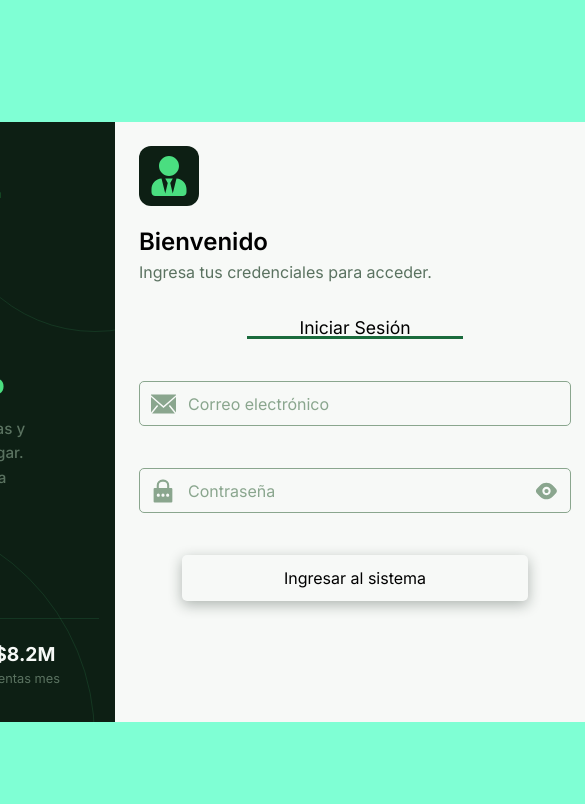
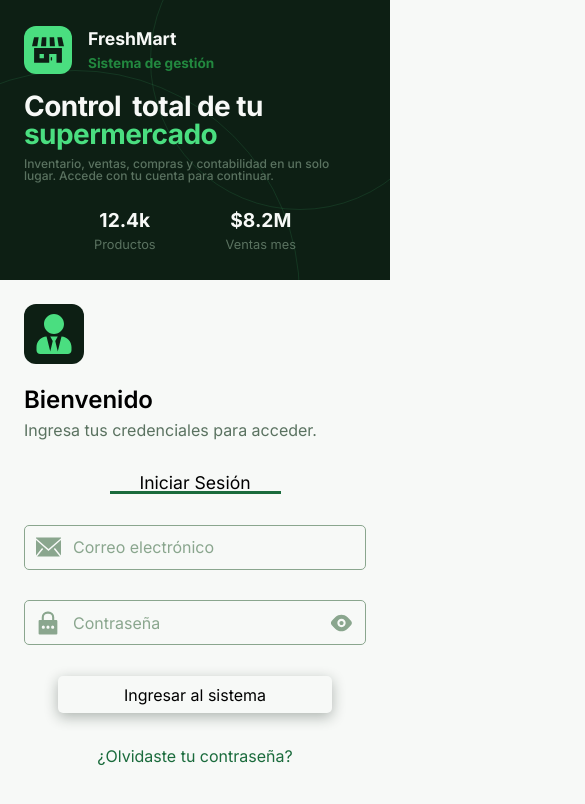
Before and after one commit to JuanPabloLeonF/frontend-supermarket-inventory, a React (Vite) app: page / in a window 390 px wide. Shown: the top 804 px of the page, 585 px wide, since content can reach past the window. Built offline with nearby package versions, Linux system fonts and the light colour scheme.

Commit message:
haciendo rsponsive para dispositivos mobiles el login

```diff
--- a/src/index.css
+++ b/src/index.css
@@ -51,9 +51,10 @@
 
   /* Tamaño de ancho y alto */
   --max-width-dvw: 100dvw;
-  --min-height-dvh: 100dvh;
+  --max-height-dvh: 100dvh;
   --max-width: 1280px;
-  --min-width: 768px;
+  --medium-width: 768px;
+  --min-witdth: 365px;
 }
 
 /* ==========================================================================
@@ -74,8 +75,9 @@ html {
 
 body {
   /* Uso de viewport dinámico para móviles */
-  max-width: var(--max-width-dvw);
-  min-height: var(--min-height-dvw);
+  width: var(--max-width-dvw);
+  max-width: var(--max-width);
+  height: auto;
   background-color: var(--surface);
   color: var(--color-text);
 }
@@ -110,9 +112,10 @@ a {
 
 /* Contenedor principal de React */
 #root {
-  max-width: var(--max-width-dvw);
-  min-height: var(--min-height-dvw);
+  width: inherit;
+  height: inherit;
   display: flex;
   flex-direction: column;
   align-items: center;
+  justify-content: center;
 }
--- a/src/presentation/components/login/Login.css
+++ b/src/presentation/components/login/Login.css
@@ -6,3 +6,13 @@
     justify-content: start;
     align-items: start;
 }
+
+@media (width < 768px ) {
+    .main-login {
+        width: var(--max-width-dvw);
+        height: auto;
+        flex-direction: column;
+        justify-content: center;
+        align-items: center;
+    }
+}
--- a/src/presentation/components/login/section-formulary/SectionFormularyLogin.css
+++ b/src/presentation/components/login/section-formulary/SectionFormularyLogin.css
@@ -2,7 +2,7 @@
   background-color: var(--surface);
   width: 60%;
   height: 100%;
-    padding: 3%;
+  padding: 1.5rem;
 }
 
 .info-formulary-login__header {
@@ -17,7 +17,7 @@
 
 .info-formulary-login__logo-wrapper {
   background-color: var(--green-deep);
-    width: 60px;
+  width: clamp(38px, 90%, 60px);
   height: auto;
   padding: 10px;
   border-radius: 12px;
@@ -55,7 +55,9 @@
   font-size: 1.1rem;
   color: var(--color-text);
   background-color: transparent;
-    transition: border-color 0.25s ease, color 0.25s ease;
+  transition:
+    border-color 0.25s ease,
+    color 0.25s ease;
 }
 
 .info-formulary-login__login-wrapper > span:hover {
@@ -136,7 +138,9 @@
   color: var(--text-light);
   padding: 0 4px;
   background-color: transparent;
-    transition: transform 0.25s ease, color 0.25s ease;
+  transition:
+    transform 0.25s ease,
+    color 0.25s ease;
 }
 
 .input-container:focus-within .icon-wrapper-1,
@@ -162,13 +166,48 @@
   background-color: transparent;
   border: none;
   border-radius: 5px;
-    box-shadow:  0 4px 14px var(--overlay-dark);
+  box-shadow: 0 4px 14px var(--overlay-dark);
   width: 80%;
   height: 15%;
   cursor: pointer;
-    transition: box-shadow 0.25s ease, color 0.25s ease;
+  transition:
+    box-shadow 0.25s ease,
+    color 0.25s ease;
 }
 
 .formulary-login > form > button:hover {
   color: var(--green-mid);
 }
+
+.info-formulary-login_footer {
+  width: 100%;
+  height: auto;
+  display: flex;
+  justify-content: center;
+  align-items: center;
+}
+
+.info-formulary-login_footer > a {
+  color: var(--green-mid);
+  cursor: pointer;
+}
+
+.info-formulary-login_footer > a:hover {
+  color: var(--green-light);
+}
+
+@media (width < 768px) {
+  .info-formulary-login {
+    width: 100%;
+    height: auto;
+  }
+
+  .info-formulary-login__header {
+    height: 190px;
+  }
+
+  .formulary-login {
+    width: 100%;
+    height: 250px;
+  }
+}
--- a/src/presentation/components/login/section-formulary/SectionFormularyLogin.tsx
+++ b/src/presentation/components/login/section-formulary/SectionFormularyLogin.tsx
@@ -1,32 +1,21 @@
-import { useState } from "react";
+import "./SectionFormularyLogin.css";
+
 import { SvgEmail } from "../../utils/svg-components/SvgEmail";
 import { SvgEyeOpen } from "../../utils/svg-components/SvgEyeOpen";
 import { SvgEyeClosed } from "../../utils/svg-components/SvgEyeClosed";
 import { SvgPasswordLock } from "../../utils/svg-components/SvgPasswordLock";
 import { SvgUserEmployee } from "../../utils/svg-components/SvgUserEmployee";
-import "./SectionFormularyLogin.css";
-import { useForm } from "../../../hooks/UseForm";
-
-interface FormularyLoginData {
-  email: string;
-  password: string;
-}
+import { useSectionFormularyLogin } from "./UseSectionFormularyLogin";
 
 export function SectionFormularyLogin(): React.JSX.Element {
 
-
-  const [showPassword, setShowPassword] = useState<boolean>(false);
-
-  const togglePasswordVisibility = (): void => {
-    setShowPassword((prev) => !prev);
-  };
-
-
-  const { values, handleChange, submitFormulary } = useForm<FormularyLoginData>({
-    email: "",
-    password: "",
-  });
-
+  const {
+      submitFormulary,
+      handleChange,
+      toggleValue,
+      values,
+      value
+    } = useSectionFormularyLogin();
 
   return (
     <section className="info-formulary-login">
@@ -69,7 +58,7 @@ export function SectionFormularyLogin(): React.JSX.Element {
                 <SvgPasswordLock color="currentColor" />
               </div>
               <input
-                type={showPassword ? "text" : "password"}
+                type={value ? "text" : "password"}
                 id="password"
                 name="password"
                 value={values.password}
@@ -80,10 +69,12 @@ export function SectionFormularyLogin(): React.JSX.Element {
               <button
                 type="button"
                 className="icon-wrapper-2"
-                aria-label={showPassword ? "Ocultar contraseña" : "Mostrar contraseña"}
-                onClick={togglePasswordVisibility}
+                aria-label={
+                  value ? "Ocultar contraseña" : "Mostrar contraseña"
+                }
+                onClick={toggleValue}
               >
-                {showPassword ? (
+                {value ? (
                   <SvgEyeClosed color="currentColor" />
                 ) : (
                   <SvgEyeOpen color="currentColor" />
@@ -96,7 +87,10 @@ export function SectionFormularyLogin(): React.JSX.Element {
           <button type="submit">Ingresar al sistema</button>
         </form>
       </main>
-      <footer></footer>
+
+      <footer className="info-formulary-login_footer">
+        <a href="http://facebook.com" target="_blank" rel="noopener noreferrer">¿Olvidaste tu contraseña?</a>
+      </footer>
     </section>
   );
 }
--- /dev/null
+++ b/src/presentation/components/login/section-formulary/UseSectionFormularyLogin.ts
@@ -0,0 +1,28 @@
+import type { SubmitEvent } from "react";
+import { useFormulary } from "../../../hooks/UseForm";
+import { useStatusValue } from "../../../hooks/UseStatusValue";
+import {
+  type FormularyLoginData,
+  initFormularyLoginData,
+} from "../../../models/FormularyProps";
+
+export function useSectionFormularyLogin() {
+  const { value, toggleValue } = useStatusValue(false);
+  const { values, handleChange, resetForm } = useFormulary<FormularyLoginData>(
+    initFormularyLoginData,
+  );
+
+  const submitFormulary = (event: SubmitEvent<HTMLFormElement>): void => {
+    event.preventDefault();
+    console.log("Datos capturados:", values);
+    resetForm();
+  };
+
+  return {
+    submitFormulary,
+    handleChange,
+    toggleValue,
+    values,
+    value,
+  };
+}
--- a/src/presentation/components/login/section-info/SectionInfo.css
+++ b/src/presentation/components/login/section-info/SectionInfo.css
@@ -7,7 +7,7 @@
   flex-direction: column;
   align-items: center;
   justify-content: space-between;
-  padding: clamp(1.5rem, 4vh, 2.5rem) clamp(1rem, 2.5vw, 2rem);
+  padding: 1.5rem;
   overflow: hidden;
 }
 
@@ -63,8 +63,8 @@
 .info-panel__logo-wrapper {
   background-color: var(--green-lime);
   border-radius: 12px;
-  width: 48px;
-  height: 48px;
+  width: clamp(20px, 100%, 48px);
+  height: auto;
   display: flex;
   justify-content: center;
   align-items: center;
@@ -92,12 +92,12 @@
 .info-panel__content {
   display: flex;
   flex-direction: column;
-  gap: clamp(1rem, 2vh, 1.5rem);
+  gap: 1rem;
 }
 
 .info-panel__heading {
   color: var(--surface);
-  font-size: clamp(1.75rem, 3.2vw, 2.5rem);
+  font-size: clamp(1.75rem, 4vw, 2.5rem);
   letter-spacing: -0.02em;
   font-weight: 800;
   display: flex;
@@ -123,7 +123,7 @@
   justify-content: space-around;
   align-items: center;
   border-top: 1px solid var(--highlight-lime);
-  padding-top: clamp(1rem, 2.5vh, 1.5rem);
+  padding-top: 1rem;
 }
 
 .info-panel__stat {
@@ -135,10 +135,66 @@
 .info-panel__stat-value {
   color: var(--surface);
   font-weight: 700;
-  font-size: clamp(1.2rem, 2vw, 1.6rem);
+  font-size: clamp(1.2rem, 2dvw, 1.6rem);
 }
 
 .info-panel__stat-label {
   color: var(--text-muted);
   font-size: 0.8rem;
 }
+
+@media (width < 768px) {
+  .info-panel {
+    width: 100dvw;
+    height: 280px;
+    display: flex;
+    flex-direction: column;
+    align-items: center;
+    justify-content: center;
+    gap: 1.5rem;
+  }
+
+  .info-panel__header {
+    display: flex;
+    align-items: center;
+    order: 1;
+  }
+
+  .info-panel__content {
+    order: 2;
+  }
+
+  .info-panel__heading {
+    color: var(--surface);
+    font-size: clamp(1.75rem, 4vw, 2.5rem);
+    letter-spacing: -0.02em;
+    font-weight: 800;
+    display: flex;
+    flex-direction: row;
+    flex-wrap: wrap;
+    line-height: 0.6;
+    gap: 0.7rem;
+  }
+
+  .info-panel__heading-highlight {
+    color: var(--green-lime);
+    width: 100%;
+  }
+
+  .info-panel__description {
+    color: var(--text-muted);
+    line-height: 1;
+    font-weight: 500;
+    font-size: clamp(0.75rem, 2.5vw, 0.9rem);
+    max-width: 90%;
+  }
+
+  .info-panel__footer {
+    display: flex;
+    justify-content: space-evenly;
+    align-items: start;
+    border: none;
+    padding: 0;
+    order: 3;
+  }
+}
--- a/src/presentation/hooks/UseForm.ts
+++ b/src/presentation/hooks/UseForm.ts
@@ -1,6 +1,6 @@
 import { useState, type ChangeEvent, type SubmitEvent } from "react";
 
-export function useForm<T>(initialValues: T) {
+export function useFormulary<T>(initialValues: T) {
 
     const [values, setValues] = useState<T>(initialValues);
 
@@ -12,19 +12,13 @@ export function useForm<T>(initialValues: T) {
         }));
     }
 
-    const submitFormulary = (event: SubmitEvent<HTMLFormElement>): void => {
-        event.preventDefault();
-        console.log("Datos capturados:", values);
-        resetForm();
-    };
-
     const resetForm = (): void => {
         setValues(initialValues);
     };
 
     return  {
         handleChange,
-        submitFormulary,
+        resetForm,
         values
     }
 }
--- /dev/null
+++ b/src/presentation/hooks/UseStatusValue.ts
@@ -0,0 +1,14 @@
+import { useState } from "react";
+
+export function useStatusValue(initialValue: boolean) {
+  const [value, setValue] = useState<boolean>(initialValue);
+
+  const toggleValue = (): void => {
+    setValue((prev) => !prev);
+  };
+
+  return {
+    toggleValue,
+    value
+  };
+}
--- /dev/null
+++ b/src/presentation/models/FormularyProps.ts
@@ -0,0 +1,9 @@
+export interface FormularyLoginData {
+  email: string;
+  password: string;
+}
+
+export const initFormularyLoginData: FormularyLoginData = {
+  email: "",
+  password: "",
+};
--- a/src/presentation/templates/container-main/ContainerMain.css
+++ b/src/presentation/templates/container-main/ContainerMain.css
@@ -1,9 +1,20 @@
 .container-main {
-    width: var(--max-width);
-    height: var(--min-height-dvh);
-    background-color: aquamarine;
+  width: var(--max-width);
+  height: var(--max-height-dvh);
+  background-color: aquamarine;
+  display: flex;
+  flex-direction: column;
+  align-items: center;
+  justify-content: center;
+}
+
+@media (width < 768px) {
+  .container-main {
+    width: var(--max-width-dvw);
+    height: auto;
     display: flex;
     flex-direction: column;
     align-items: center;
     justify-content: center;
+  }
 }
```
Lines whose indentation alone changed are shown as unchanged.
